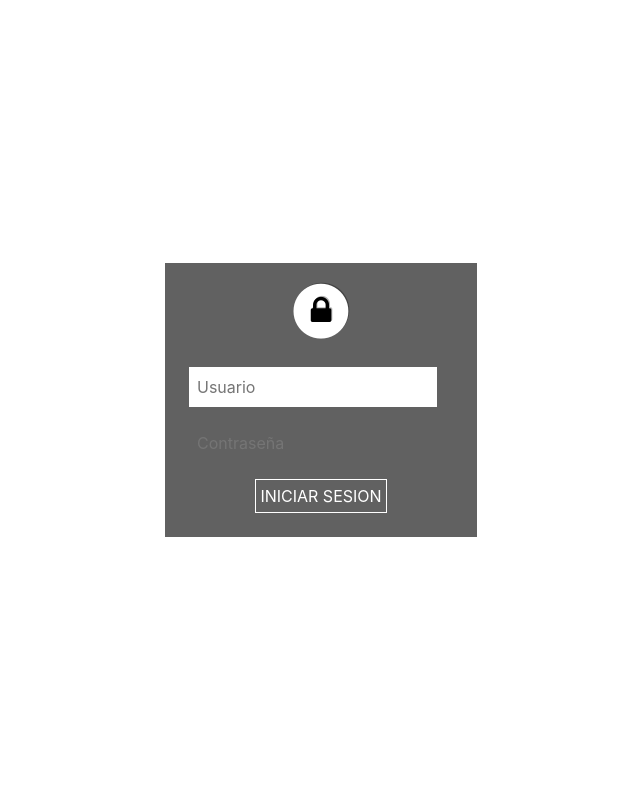
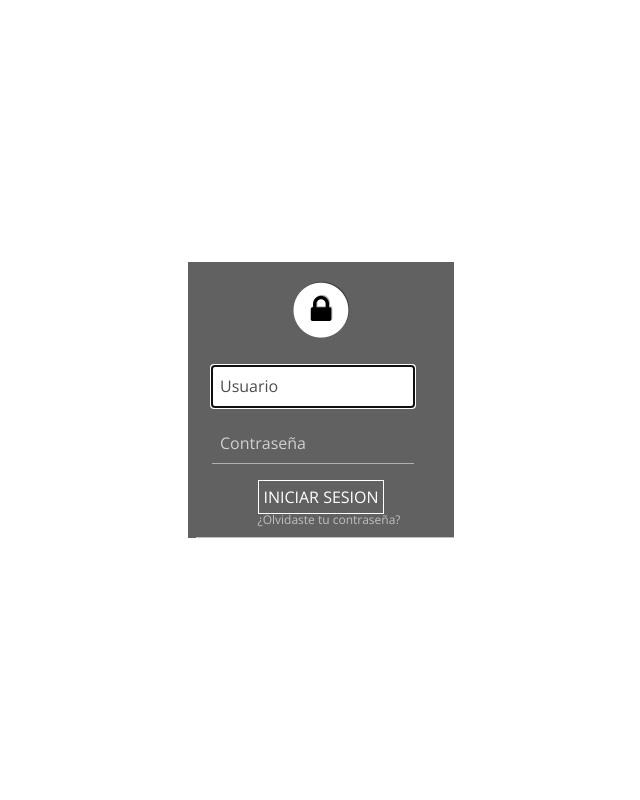
Before and after one commit to JOSHLET4/SistemaNotas, a PHP site: page / in a window 1280 px wide. Shown: the whole page, without its empty margins (319-959 px from the left). Run offline with PHP 8.4, Linux system fonts and the light colour scheme; some libraries are stand-ins or nearby versions.

Commit message:
Actualizacion Sistema

```diff
--- a/css/index.css
+++ b/css/index.css
@@ -1,37 +1,25 @@
-@import url(https://fonts.googleapis.com/css?family=Open+Sans:100,300,400,700);
-@import url(//netdna.bootstrapcdn.com/font-awesome/4.0.3/css/font-awesome.css);
+@import url('https://fonts.googleapis.com/css?family=Open+Sans:100,300,400,700');
+@import url('//netdna.bootstrapcdn.com/font-awesome/4.0.3/css/font-awesome.css');
 
 body, html {
   height: 100%;
 }
+
 body {
-  font-family: 'Open Sans';
+  font-family: 'Open Sans', sans-serif;
   font-weight: 100;
   display: flex;
   overflow: hidden;
+  margin: 0;
+  padding: 0;
 }
-input {
-  ::-webkit-input-placeholder {
-     color: rgba(255,255,255,0.7);
+
+input::placeholder {
+  color: rgba(255, 255, 255, 0.7);
 }
-  ::-moz-placeholder {
-     color: rgba(255,255,255,0.7);
-  }
-  :-ms-input-placeholder {
-     color: rgba(255,255,255,0.7);
-  }
-  &:focus {
-    outline: 0 transparent solid;
-    ::-webkit-input-placeholder {
-     color: rgba(0,0,0,0.7);
-    }
-    ::-moz-placeholder {
-       color: rgba(0,0,0,0.7);
-    }
-    :-ms-input-placeholder {
-       color: rgba(0,0,0,0.7);
-    }
-  }
+
+input:focus::placeholder {
+  color: rgba(0, 0, 0, 0.7);
 }
 
 .login-form {
@@ -40,89 +28,101 @@
   margin: auto;
   max-width: 50%;
   padding: .5rem;
+  position: relative;
 }
+
 .login-text {
-  background: hsl(40,30,60);
+  background: hsl(40, 30, 60);
   color: white;
   font-size: 1.5rem;
   margin: 0 auto;
   max-width: 50%;
   padding: .5rem;
   text-align: center;
-  text-shadow: 1px -1px 0 rgba(0,0,0,0.3);
-  .fa-stack-1x {
+  text-shadow: 1px -1px 0 rgba(0, 0, 0, 0.3);
+}
+
+.login-text .fa-stack-1x {
   color: black;
-  }
 }
 
 .login-username, .login-password {
   background: transparent;
   border: 0 solid;
-  border-bottom: 1px solid rgba(white, .5);
+  border-bottom: 1px solid rgba(255, 255, 255, 0.5);
   color: white;
   display: block;
   margin: 1rem;
   padding: .5rem;
   transition: 250ms background ease-in;
   width: calc(100% - 3rem);
-  &:focus {
+}
+
+.login-username:focus, .login-password:focus {
   background: white;
   color: black;
-    transition: 250ms background ease-in;
-  }
 }
 
 .login-forgot-pass {
   border-bottom: 1px solid white;
-  bottom: 0;
   color: white;
   cursor: pointer;
   display: block;
   font-size: 75%;
-  left: 0;
   opacity: 0.6;
   padding: .5rem;
   position: absolute;
+  bottom: 0;
   text-align: center;
   text-decoration: none;
   width: 100%;
-  &:hover {
+  transition: opacity 250ms ease-in;
+}
+
+.login-forgot-pass:hover {
   opacity: 1;
 }
-}
+
 .login-submit {
   border: 1px solid white;
   background: transparent;
   color: white;
   display: block;
   margin: 1rem auto;
-  min-width: 1px;
   padding: .25rem;
   transition: 250ms background ease-in;
-  &:hover, &:focus {
+}
+
+.login-submit:hover, .login-submit:focus {
   background: white;
   color: black;
-    transition: 250ms background ease-in;
-  }
 }
 
-[class*=underlay] {
-  left: 0;
-  min-height: 100%;
-  min-width: 100%;
-  position: fixed;
-  top: 0;
+.modal-content {
+  background-color: #f8f9fa;
 }
+
 .underlay-photo {
   animation: hue-rotate 6s infinite;
-    background: url('https://cdn.pixabay.com/photo/2015/01/08/18/25/desk-593327_1280.jpg');
+  background: url('https://cdn.pixabay.com/photo/2015/01/08/18/25/desk-593327_1280.jpg') no-repeat center center fixed;
   background-size: cover;
-    filter: grayscale(30%); /* Sin prefijo para navegadores modernos */
-    -webkit-filter: grayscale(30%); /* Prefijo para Safari, Chrome y Opera */
+  filter: grayscale(30%);
+  -webkit-filter: grayscale(30%);
+  position: fixed;
+  left: 0;
+  top: 0;
+  width: 100%;
+  height: 100%;
   z-index: -1;
 }
+
 .underlay-black {
-  background: rgba(0,0,0,0.7);
+  background: rgba(0, 0, 0, 0.7);
+  position: fixed;
+  left: 0;
+  top: 0;
+  width: 100%;
+  height: 100%;
   z-index: -1;
 }
 
--- a/index.php
+++ b/index.php
@@ -4,8 +4,8 @@
     <meta charset="UTF-8" />
     <meta name="viewport" content="width=device-width, initial-scale=1.0" />
     <title>Login</title>
+    <link rel="stylesheet" href="https://stackpath.bootstrapcdn.com/bootstrap/4.5.2/css/bootstrap.min.css">
     <link rel="stylesheet" href="css/index.css" />
-    <link rel="stylesheet" href="https://stackpath.bootstrapcdn.com/bootstrap/4.5.2/css/bootstrap.min.css">
   </head>
   <body>
     <form action="/login/autenticacion.php" method="post" class="login-form">
```
Lines whose indentation alone changed are shown as unchanged.
